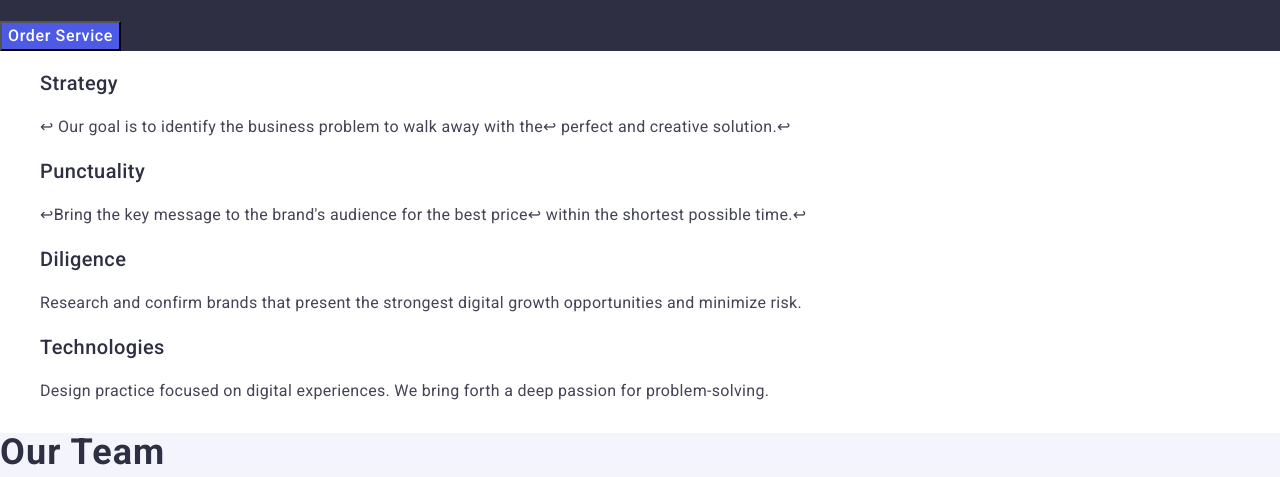
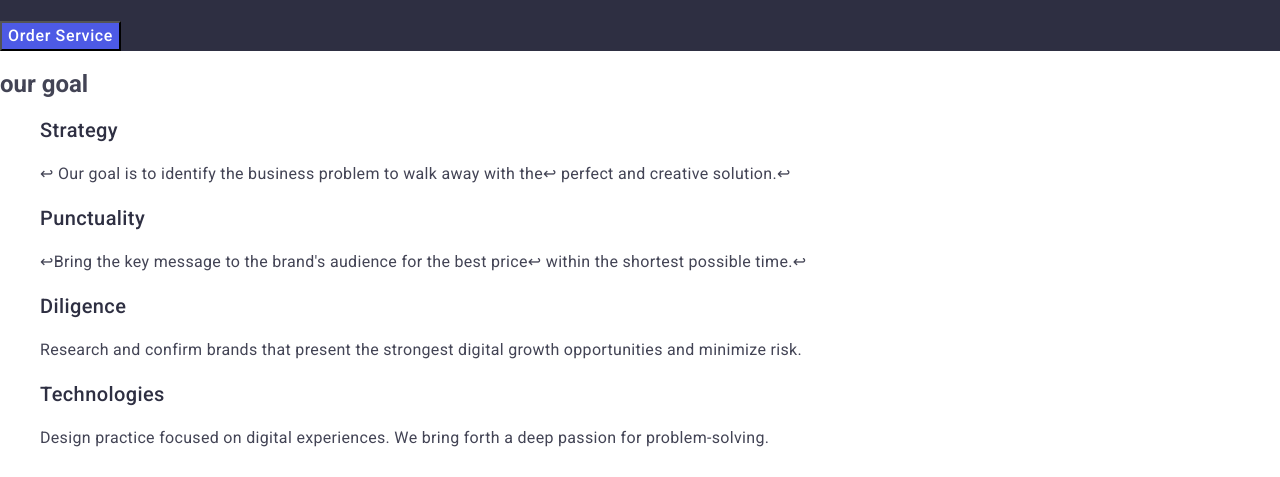
Before and after one commit to Maxskorik1987/goit-markup-hw-02, a plain HTML site: page index.html in a window 1280 px wide. Shown: the part 284-761 px from the top of the page. Drawn offline with nearby package versions, Linux system fonts and the light colour scheme.

Commit message:
mod-2-hw2-no-hiden

```diff
--- a/css/styles.css
+++ b/css/styles.css
@@ -12,25 +12,6 @@ ul,
 ol {
   list-style: none;
 }
-
-/* ?-----------------------------visually-hidden---------------------------- */
-
-.visually-hidden {
-  position: absolute;
-  width: 1px;
-  height: 1px;
-  margin: -1px;
-  border: 0;
-  padding: 0;
-
-  white-space: nowrap;
-  clip-path: inset(100%);
-  clip: rect(0 0 0 0);
-  overflow: hidden;
-}
-
-/* ?------------------------------------------------------------------------ */
-
 /** -------------------------header-------------------------- */
 
 .logo {
```
